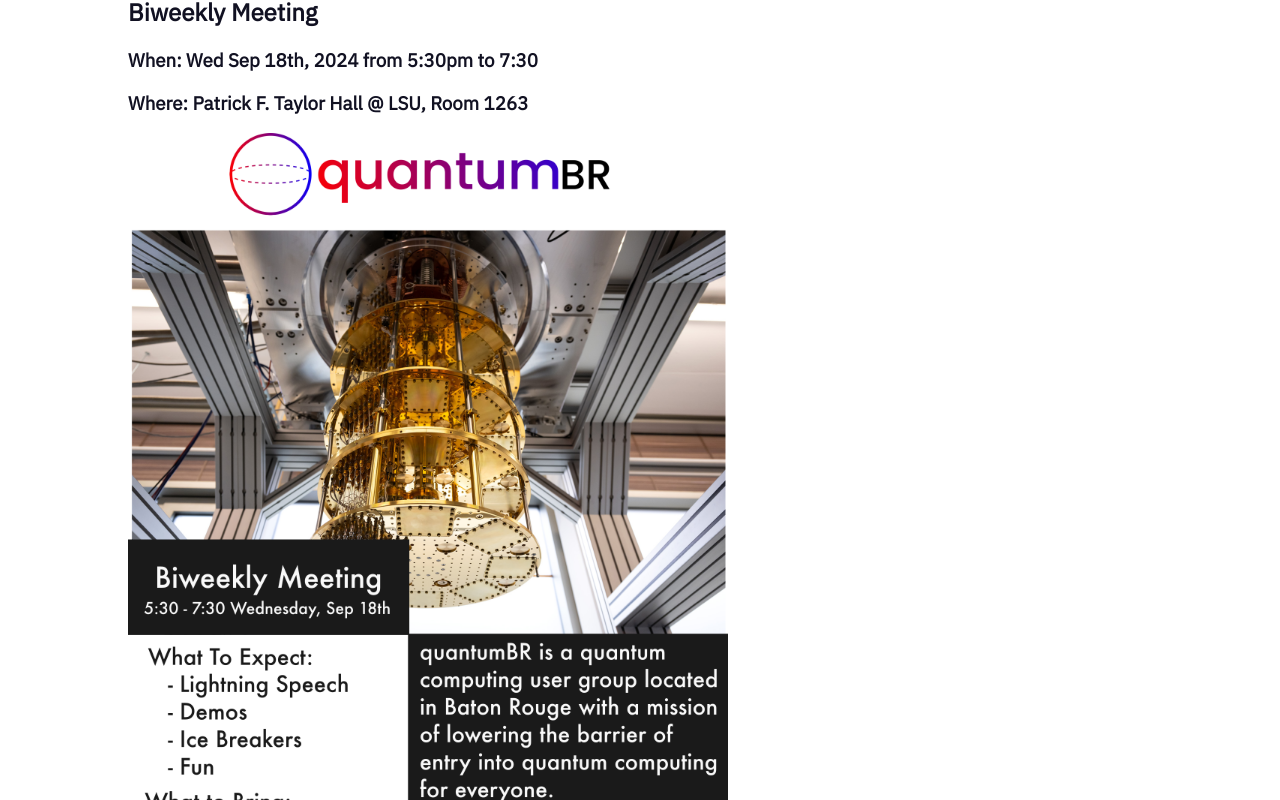
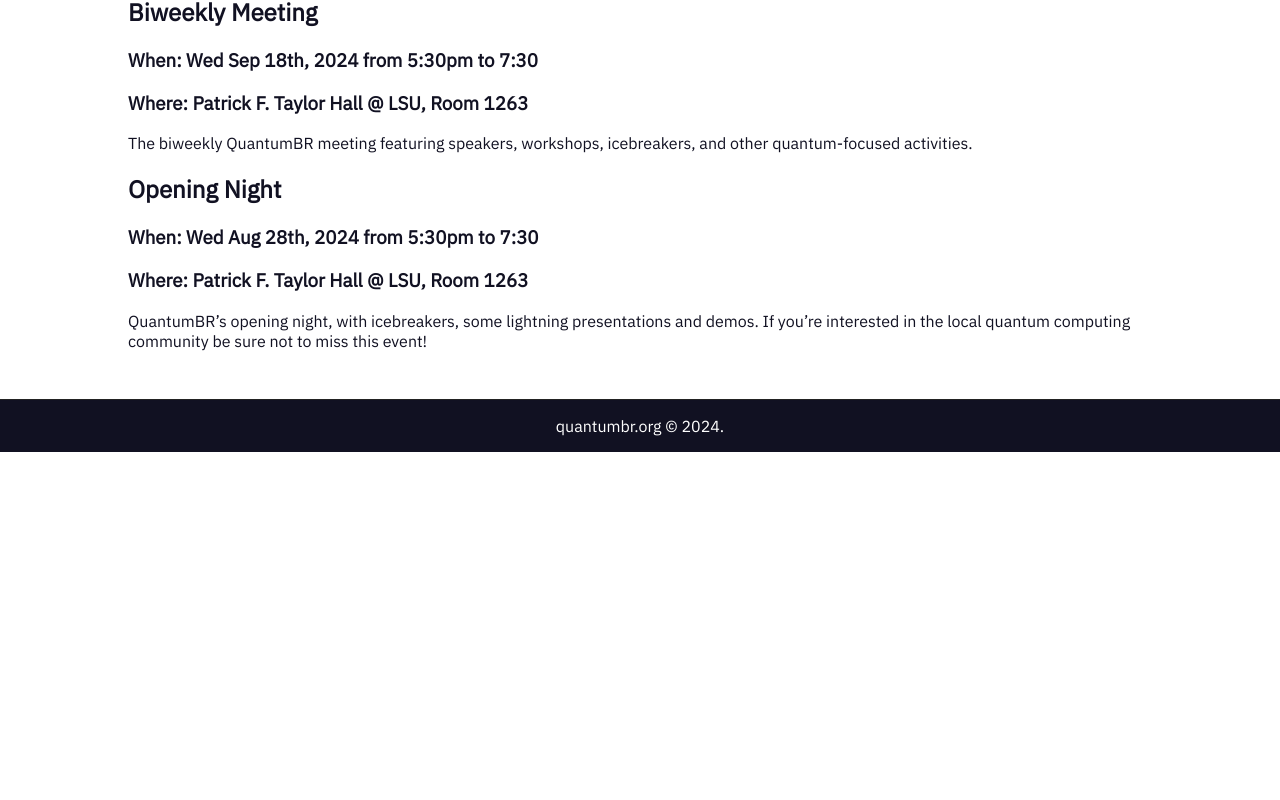
Before and after one commit to Quantum-BR/quantumbr-site, a React (Vite) app: page /events in a window 1280 px wide. Shown: the part 540-1340 px from the top of the page. After the commit the page ends 992 px from the top, so only its background shows below. Built offline with nearby package versions, Linux system fonts and the light colour scheme.

Commit message:
Update Events.jsx

```diff
--- a/src/pages/Events.jsx
+++ b/src/pages/Events.jsx
@@ -1,5 +1,3 @@
-import openingnight from "../assets/bitmap.png"
-import biweeklymeeting from "../assets/bitmap2.png"
 import { Link } from "react-router-dom"
 
 export default function Events(){
@@ -18,7 +16,6 @@
             <h2>Biweekly Meeting</h2>
             <h3>When: Wed Sep 18th, 2024 from 5:30pm to 7:30</h3>
             <h3>Where: Patrick F. Taylor Hall @ LSU, Room 1263</h3>
-            <img src={biweeklymeeting} width={600}/>
             <p>
                 The biweekly QuantumBR meeting featuring speakers, workshops,
                 icebreakers, and other quantum-focused activities.
```
